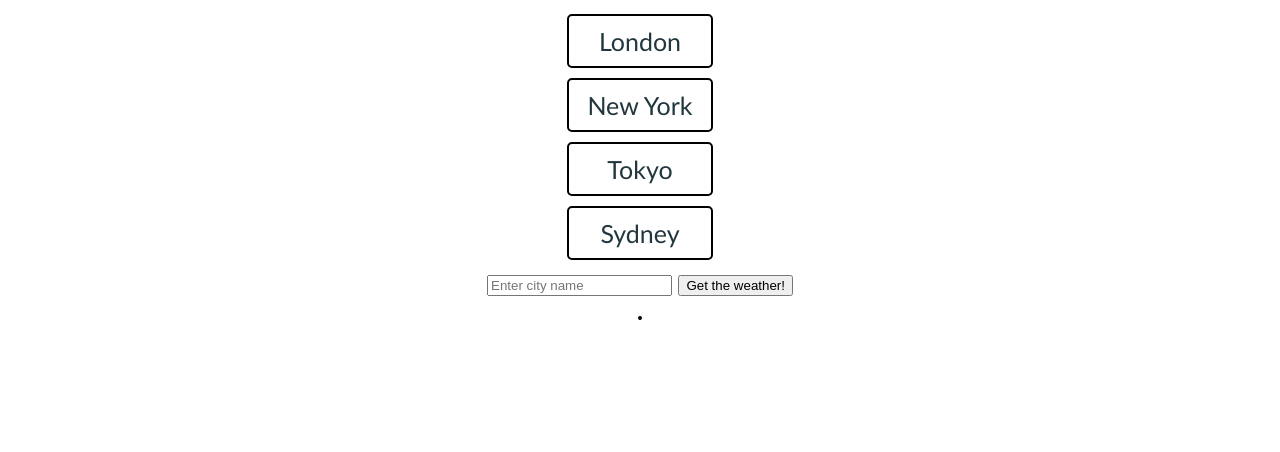
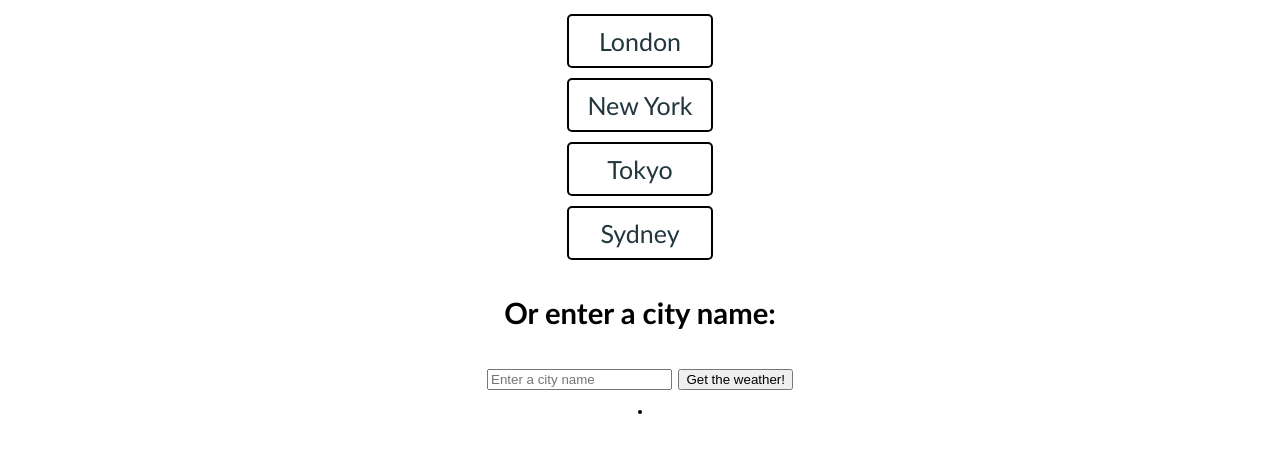
Before and after one commit to Isma-Akin/weather_dashboard, a website: page public/index.html in a window 1280 px wide. Shown: the part 216-668 px from the top of the page. Drawn offline with Linux system fonts and the light colour scheme.

Commit message:
refactor(index.html): add new heading; modify placeholder text

```diff
--- a/public/index.html
+++ b/public/index.html
@@ -15,7 +15,8 @@
     <a href="#" class="clickable-text" onclick="getWeatherClick('Tokyo')">Tokyo</a>
     <a href="#" class="clickable-text" onclick="getWeatherClick('Sydney')">Sydney</a>
 </div>
-<label for="city"></label><input type="text" id="city" placeholder="Enter city name">
+<h3>Or enter a city name:</h3>
+<label for="city"></label><input type="text" id="city" placeholder="Enter a city name"/>
 <button onclick="getWeather()">Get the weather!</button>
 
 <div class="parent">
```
